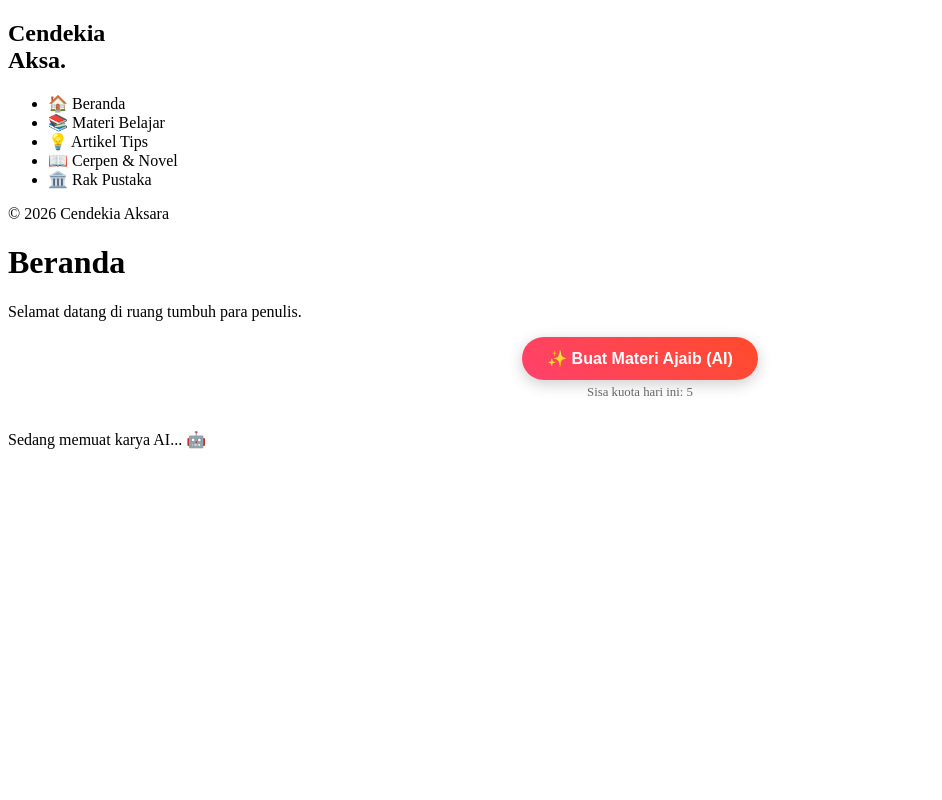
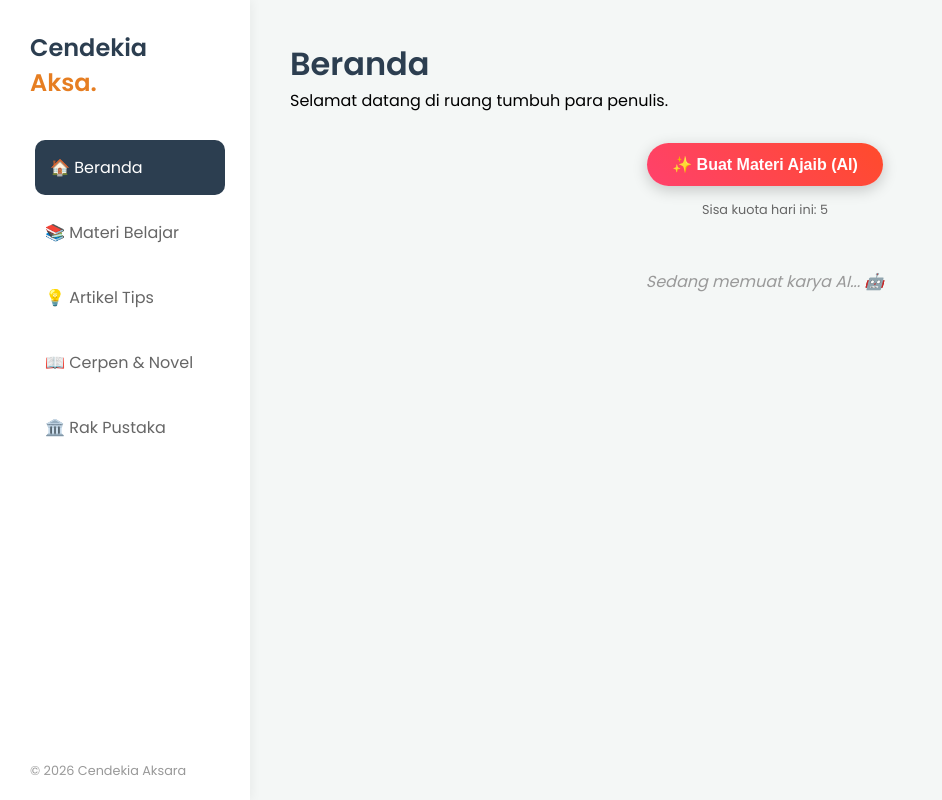
Before and after one commit to bhe-24/perpustakaan-cendekia, a website: page index.html in a window 1280 px wide. Shown: the whole page, without its empty margins (0-942 px from the left). Drawn offline with Linux system fonts and the light colour scheme.

Commit message:
Update style.css

```diff
--- a/style.css
+++ b/style.css
@@ -1,4 +1,73 @@
-/* Tombol Magic */
+/* --- 1. DASAR & VARIABEL --- */
+:root {
+    --primary: #2c3e50;    /* Biru Gelap */
+    --accent: #e67e22;     /* Oranye Semangat */
+    --bg: #f4f7f6;
+    --white: #ffffff;
+    --text-grey: #666;
+}
+
+* { margin: 0; padding: 0; box-sizing: border-box; }
+
+body {
+    font-family: 'Poppins', sans-serif;
+    background-color: var(--bg);
+    display: flex;
+    min-height: 100vh;
+}
+
+/* --- 2. SIDEBAR (NAVIGASI KIRI) --- */
+.sidebar {
+    width: 250px;
+    background: var(--white);
+    padding: 30px;
+    position: fixed;
+    height: 100%;
+    box-shadow: 2px 0 10px rgba(0,0,0,0.05);
+    z-index: 100; /* Supaya selalu di atas */
+}
+
+.logo h2 {
+    color: var(--primary);
+    font-size: 1.5rem;
+    margin-bottom: 40px;
+}
+.logo span { color: var(--accent); }
+
+.menu li {
+    list-style: none;
+    padding: 15px;
+    cursor: pointer;
+    color: var(--text-grey);
+    border-radius: 10px;
+    margin-bottom: 10px;
+    transition: 0.3s;
+}
+
+.menu li:hover, .menu li.active {
+    background-color: var(--primary);
+    color: var(--white);
+    transform: translateX(5px);
+}
+
+.footer-nav {
+    position: absolute;
+    bottom: 20px;
+    font-size: 0.8rem;
+    color: #999;
+}
+
+/* --- 3. KONTEN UTAMA --- */
+.main-content {
+    margin-left: 250px; /* Memberi ruang untuk sidebar */
+    padding: 40px;
+    width: 100%;
+}
+
+header { margin-bottom: 30px; }
+header h1 { color: var(--primary); font-size: 2rem; }
+
+/* --- 4. GAYA TOMBOL MAGIC AI (YANG BARU) --- */
 #magic-btn {
     padding: 12px 25px;
     border: none;
@@ -8,6 +77,7 @@
     cursor: pointer;
     transition: 0.3s;
     box-shadow: 0 4px 15px rgba(0,0,0,0.2);
+    margin-bottom: 10px;
 }
 
 /* Kondisi Aktif (Merah/Oranye) */
@@ -26,6 +96,67 @@
     background-color: #bdc3c7;
     color: #7f8c8d;
     cursor: not-allowed;
-    pointer-events: none; /* Tidak bisa diklik */
+    pointer-events: none;
     box-shadow: none;
 }
+
+/* --- 5. GRID & KARTU KONTEN --- */
+.content-grid {
+    display: grid;
+    grid-template-columns: repeat(auto-fill, minmax(300px, 1fr));
+    gap: 20px;
+}
+
+.card {
+    background: var(--white);
+    border-radius: 15px;
+    overflow: hidden;
+    box-shadow: 0 5px 15px rgba(0,0,0,0.05);
+    transition: 0.3s;
+    display: flex;
+    flex-direction: column;
+}
+
+.card:hover { transform: translateY(-5px); box-shadow: 0 10px 20px rgba(0,0,0,0.1); }
+
+.card-tag {
+    background: var(--accent);
+    color: white;
+    padding: 5px 15px;
+    font-size: 0.8rem;
+    width: fit-content;
+    margin: 15px 15px 0 15px;
+    border-radius: 20px;
+}
+
+.card-body { padding: 20px; flex-grow: 1; }
+.card-title { font-size: 1.2rem; color: var(--primary); margin-bottom: 10px; }
+.card-excerpt { font-size: 0.9rem; color: var(--text-grey); line-height: 1.6; }
+
+.card-meta {
+    padding: 15px 20px;
+    border-top: 1px solid #eee;
+    font-size: 0.8rem;
+    color: #999;
+    display: flex;
+    justify-content: space-between;
+}
+
+.loading-card {
+    text-align: center;
+    color: #999;
+    font-style: italic;
+    grid-column: 1 / -1;
+    padding: 20px;
+}
+
+/* --- 6. RESPONSIVE (UNTUK HP) --- */
+@media (max-width: 768px) {
+    .sidebar { width: 70px; padding: 20px 10px; }
+    .logo h2, .menu li span, .footer-nav { display: none; }
+    .menu li { text-align: center; font-size: 1.5rem; padding: 10px; }
+    .main-content { margin-left: 70px; padding: 20px; }
+
+    /* Penyesuaian Tombol di HP */
+    #magic-btn { width: 100%; font-size: 0.9rem; }
+}
```
